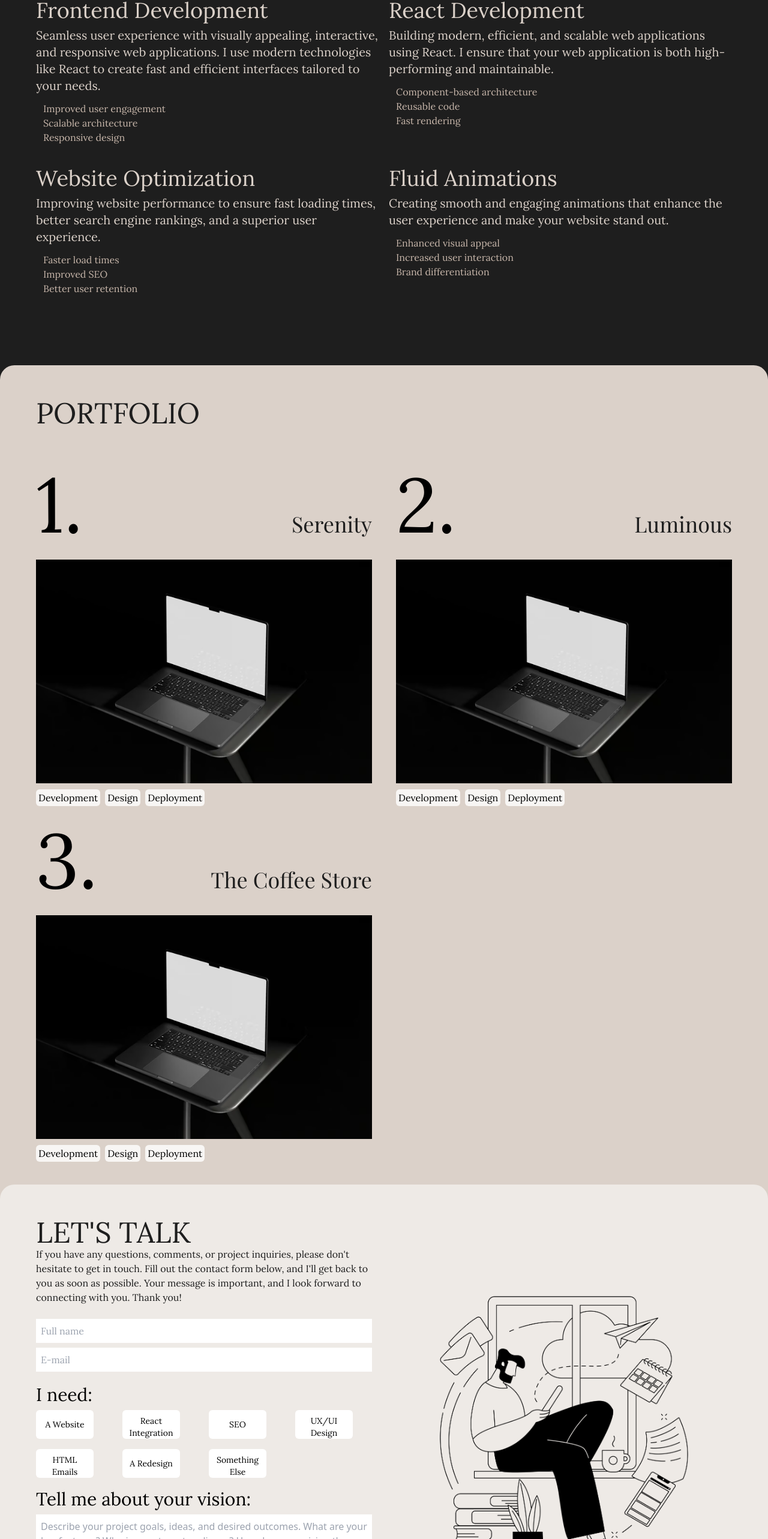
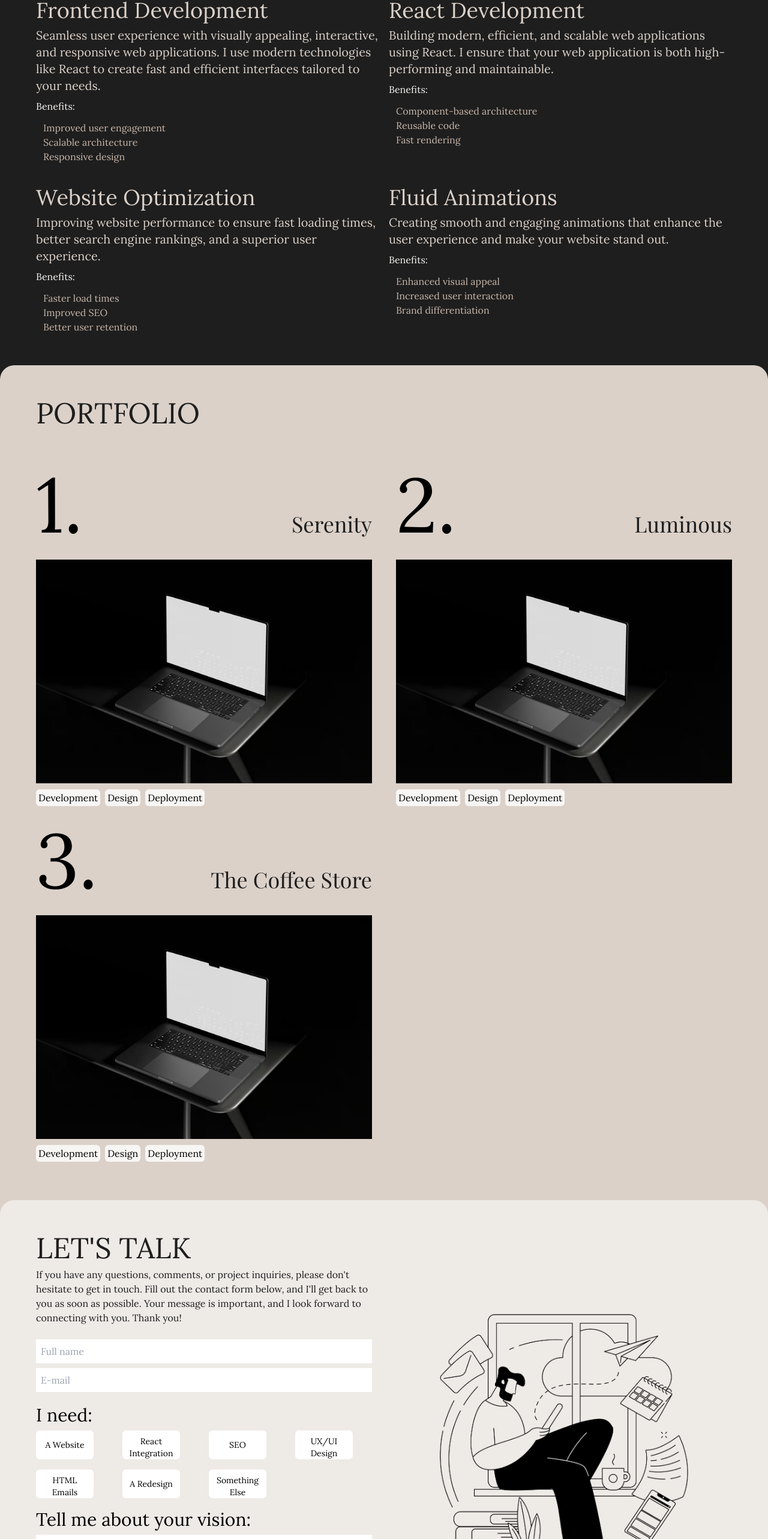
Before and after one commit to frontendjass/elegantcode, a React (Vite) app: page / in a window 1280 px wide. Shown: the part 963-3529 px from the top of the page at 60% size. Built offline with nearby package versions, Linux system fonts and the light colour scheme; a web font is replaced by a local one.

Commit message:
Added style for footer navlinks

```diff
--- a/src/components/ContactMe.jsx
+++ b/src/components/ContactMe.jsx
@@ -1,17 +1,25 @@
 import FormButton from './FormButton';
 
 import formArt from '../assets/form-photo.png';
+
+import { motion } from 'framer-motion';
 
 export default function ContactMe() {
   const inputStyle = 'w-full p-2 my-1 font-lora';
 
   return (
-    <section className='bg-swirl-200 md:flex' id='contact'>
+    <motion.section
+      initial={{ y: 0 }}
+      whileInView={{ y: -50 }}
+      transition={{ type: 'spring' }}
+      className='bg-swirl-200 md:flex'
+      id='contact'
+    >
       <div className='bg-swirl-100 rounded-t-3xl md:px-10 py-5'>
         <div className='md:flex items-center'>
           <div className='lg:w-2/4'>
             <header className='px-5 pt-9'>
-              <h2 className='font-lora uppercase text-shark-950 text-5xl'>
+              <h2 className='font-lora uppercase text-shark-950 text-5xl mb-2'>
                 Let's Talk
               </h2>
               <p className='text-shark-950 font-lora'>
@@ -82,6 +90,6 @@ export default function ContactMe() {
           </div>
         </div>
       </div>
-    </section>
+    </motion.section>
   );
 }
--- a/src/components/Footer.jsx
+++ b/src/components/Footer.jsx
@@ -2,16 +2,16 @@ import NavbarLink from "./NavbarLink";
 
 export default function Footer() {
     return (
-        <footer className="h-24 flex items-center justify-between">
-            <p className="text-swirl-50">© 2024 ElegantCode</p>
+        <footer className="flex items-center justify-between px-5 flex-col sm:flex-row pb-16 md:px-10">
             <nav>
-                <ul className="flex">
-                <NavbarLink name='About' link='#'/>
-                <NavbarLink name='Services' link='#'/>
-                <NavbarLink name='Portfolio' link='#'/>
-                <NavbarLink name='Contact Me' link='#'/>
+                <ul className="flex gap-2">
+                <NavbarLink name='About' link='#' footer/>
+                <NavbarLink name='Services' link='#' footer/>
+                <NavbarLink name='Portfolio' link='#' footer/>
+                <NavbarLink name='Contact Me' link='#' footer/>
                 </ul>
             </nav>
+            <p className="text-swirl-100">© 2024 ElegantCode</p>
         </footer>
     )
 }
--- a/src/components/FormButton.jsx
+++ b/src/components/FormButton.jsx
@@ -1,7 +1,9 @@
+import { motion } from "framer-motion"
+
 export default function FormButton({ buttonText }) {
     return (
         <div>
-            <button className="text-sm bg-white  p-2 rounded-md font-lora w-24 h-12">{buttonText}</button>
+            <motion.button whileHover={{scale: 1.1}} transition={{type: 'spring', stiffness: 500}} className="text-sm bg-white  p-2 rounded-md font-lora w-24 h-12">{buttonText}</motion.button>
         </div>
     )
 }
--- a/src/components/Hero.jsx
+++ b/src/components/Hero.jsx
@@ -11,7 +11,7 @@ export default function Hero() {
         className='h-[65vh] md:h-[80vh] w-full flex justify-center items-center'
       >
         <div className='relative w-[90vw] h-[90vw] md:w-[60vw] md:h-[60vw] lg:w-[40vw] lg:h-[40vw] rounded-full bg-swirl-200 flex flex-col justify-center items-center'>
-          <motion.h2 className='absolute top-8 right-4 font-lora italic'>
+          <motion.h2 initial={{scale: 0}} animate={{scale: 1}} transition={{delay: 1, duration: 0.5}} className='absolute top-8 right-4 font-lora italic'>
             Frontend Developer <br /> & Designer
           </motion.h2>
           <h1 className='text-center text-shark-950 uppercase text-4xl font-lora font-bold md:text-7xl md:w-[80vw]'>
--- a/src/components/NavbarLink.jsx
+++ b/src/components/NavbarLink.jsx
@@ -1,7 +1,8 @@
-export default function NavbarLink({ name, link, style, onClick }) {
-    const styleNormal = 'text-2xl uppercase font-playFair md:text-sm';
+export default function NavbarLink({ name, link, footer, onClick }) {
+    const styleHeader = 'text-2xl uppercase font-playFair';
+    const styleFooter = 'text-sm uppercase font-playFair text-swirl-200 md:text-sm';
 
     return (
-        <li className="my-2 md:my-0"><a href={link} onClick={onClick} className="text-2xl uppercase font-playFair md:text-sm">{name}</a></li>
+        <li className="my-2 md:my-0"><a href={link} onClick={onClick} className={footer ? styleFooter : styleHeader}>{name}</a></li>
     )
 }
--- a/src/components/Portfolio.jsx
+++ b/src/components/Portfolio.jsx
@@ -1,8 +1,16 @@
 import Project from './Project';
+
+import { motion } from 'framer-motion';
 
 export default function Portfolio() {
   return (
-    <section className='bg-swirl-200 rounded-t-3xl py-5 md:px-10' id='portfolio'>
+    <motion.section
+      initial={{ y: 50 }}
+      whileInView={{ y: 0 }}
+      transition={{ type: 'spring' }}
+      className='bg-swirl-200 rounded-t-3xl pb-24 py-5 md:px-10'
+      id='portfolio'
+    >
       <header className='pl-5 pt-9'>
         <h2 className='font-lora uppercase text-5xl text-shark-950'>
           Portfolio
@@ -13,6 +21,6 @@ export default function Portfolio() {
         <Project number='2' title='Luminous' />
         <Project number='3' title='The Coffee Store' />
       </div>
-    </section>
+    </motion.section>
   );
 }
--- a/src/components/Service.jsx
+++ b/src/components/Service.jsx
@@ -1,18 +1,28 @@
-
+import { motion } from 'framer-motion';
 
 export default function Service({ title, description, benefits }) {
   return (
-    <li>
+    <motion.li
+      initial={{ opacity: 0, y: 50 }}
+      whileInView={{ type: 'spring', opacity: 1, y: 0 }}
+      transition={{ duration: 1.5 }}
+    >
       <article className='mt-2 h-full'>
         <h3 className='text-4xl text-swirl-200 font-lora'>{title}</h3>
         <p className='text-xl font-lora text-swirl-200 mt-2'>{description}</p>
-        <ul className="m-3">
-          {benefits.map((benefit, index) => (
-            <li key={index} className="text-swirl-300 font-lora">{benefit}</li>
-          ))}
-        </ul>
+        <div className='mt-2'>
+          <h3 className='text-swirl-50 font-lora'>Benefits:</h3>
+          <ul className='m-3'>
+            {benefits.map((benefit, index) => (
+              <li key={index} className='text-swirl-300 font-lora'>
+                {benefit}
+              </li>
+            ))}
+          </ul>
+        </div>
+
         <div className=' bg-swirl-200 w-full h-[2px] my-3 md:hidden'></div>
       </article>
-    </li>
+    </motion.li>
   );
 }
```
